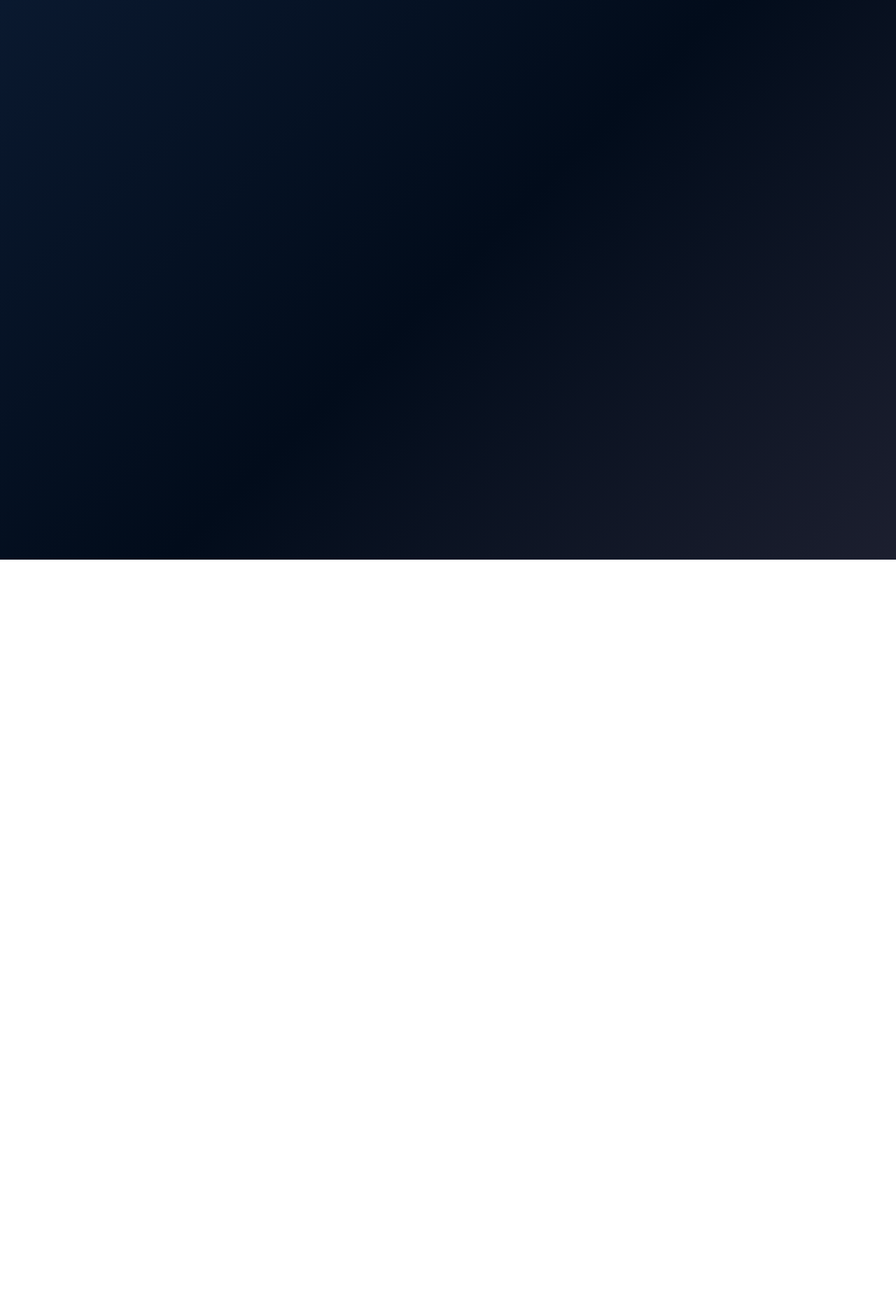
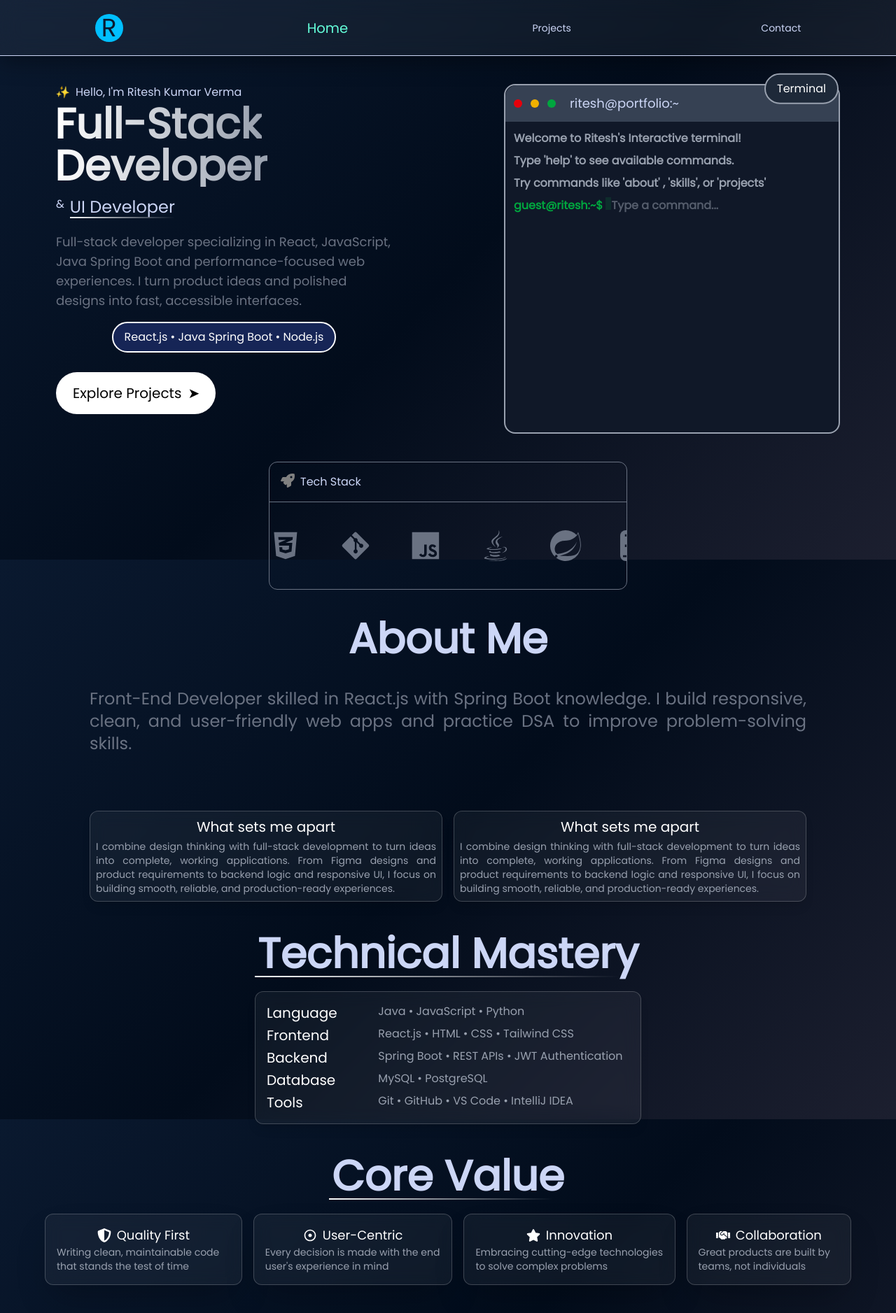
Before and after one commit to Ritesh-Kumar-Verma/myPortfolio, a React (Vite) app: page /#/ in a window 1280 px wide. Shown: the whole page at 70% size. Before the commit the page ends 800 px from the top, so only its background shows below. Built offline with nearby package versions, Linux system fonts and the light colour scheme.

Commit message:
added extra details about me

```diff
--- a/src/Components/Home.jsx
+++ b/src/Components/Home.jsx
@@ -34,11 +34,36 @@ import { motion } from "framer-motion";
 import IconSlider from "../IconSlider";
 import { FaRocket } from "react-icons/fa";
 import { useNavigate } from "react-router-dom";
-
+import { FaShieldAlt } from "react-icons/fa";
+import { MdAdjust } from "react-icons/md";
+import { FaStar,FaHandshake  } from "react-icons/fa";
 
 const Home = () => {
   const terminalRef = useRef(null);
-  const navigate = useNavigate()
+  const navigate = useNavigate();
+
+  const skills = {
+    Language: "Java • JavaScript • Python",
+    Frontend: "React.js • HTML • CSS • Tailwind CSS",
+    Backend: "Spring Boot • REST APIs • JWT Authentication",
+    Database: "MySQL • PostgreSQL",
+    Tools: "Git • GitHub • VS Code • IntelliJ IDEA",
+  };
+
+  const coreValue = {
+    "Quality First": "Writing clean, maintainable code that stands the test of time",
+    "User-Centric" : "Every decision is made with the end user's experience in mind",
+    "Innovation" : "Embracing cutting-edge technologies to solve complex problems",
+    "Collaboration" : "Great products are built by teams, not individuals"
+  }
+  const coreValueIcon = {
+    "Quality First" :       <FaShieldAlt size={20} color="white" />,
+    "User-Centric":<MdAdjust size={20} color="white"/>,
+    "Innovation" : <FaStar size={20} color="white" />,
+    "Collaboration" : <FaHandshake size={20} color="white" />
+
+
+  }
 
   const [terminalText, setTerminalText] = useState("");
 
@@ -112,12 +137,16 @@ const Home = () => {
   return (
     <div className="w-full flex flex-col items-center justify-center ">
 
+
       {/* Info + terminal */}
-      <div className="flex-1 grid grid-cols-1 lg:grid-cols-2 mt-10   justify-items-center  ">
+      <div className="flex-1 grid grid-cols-1 lg:grid-cols-2 mt-10   justify-items-center ">
         {/* Info div  */}
-        <div className="flex-1 flex flex-col items-center w-9/10 lg:w-full   ">
-          <div className="  flex gap-2 items-center flex-col  lg:w-3/4 max-sm:w-9/10 justify-center ">
-            {/* <motion.span
+        <div className="flex-1 flex flex-col items-center w-9/10 lg:w-full  ">
+          <div className="  flex gap-2 items-center flex-col  lg:w-3/4  justify-center ">
+
+            <div className=" w-full flex gap-2">
+
+              <motion.span
           animate={{ rotate: [0, -10, 10, -10, 10, 0] }}
           transition={{
             duration: 2,
@@ -127,10 +156,11 @@ const Home = () => {
           className="inline-block origin-center"
           >
             ✨
-            </motion.span> */}
-            <div className="w-full "> Hello, I'm Ritesh Kumar Verma</div>
+            </motion.span>
+            <div className="w-full text-md"> Hello, I'm Ritesh Kumar Verma</div>
+              </div>
 
-            <div className="w-full max-sm:text-2xl text-3xl lg:text-6xl">
+            <div className="w-full text-3xl lg:text-6xl">
               <motion.span
                 initial={{}}
                 animate={{ x: [0, -4, 0], y: [0, -10, 0] }}
@@ -159,16 +189,11 @@ const Home = () => {
                   initial={{ width: 0 }}
                   animate={{ width: "100%" }}
                   transition={{ duration: 0.6, ease: "easeOut" }}
-                  className="bg-white absolute left-0 bottom-0 h-[2px]"
-                  style={{
-                    background:
-                      "linear-gradient(to right, rgba(255,255,255,1), rgba(255,255,255,0))",
-                    transformOrigin: "left",
-                  }}
+                  className="absolute left-0 bottom-0 h-[2px] bg-gradient-to-r from-[#ffff]"
                 />
               </motion.div>
             </div>
-            <div className="text-lg max-sm:text-sm text-gray-500">
+            <div className=" mt-3 text-lg max-sm:text-sm text-gray-500">
               Full-stack developer specializing in React, JavaScript, Java
               Spring Boot and performance-focused web experiences. I turn
               product ideas and polished designs into fast, accessible
@@ -270,13 +295,114 @@ const Home = () => {
         </div>
       </div>
 
-      <div className=" lg:w-2/5 md:w-3/5 w-9/10 border rounded-xl border-gray-500 mb-5">
+      <div className=" lg:w-2/5 md:w-3/5 w-9/10 border rounded-xl border-gray-500">
         <div className="flex gap-2 p-4 border-b border-gray-500">
           <FaRocket size={20} color="gray" />
           Tech Stack
         </div>
         <IconSlider />
       </div>
+
+      {/* About me */}
+      <div className="mt-10 mb-10 flex flex-col w-4/5 max-md:w-4/5 sm:text-md items-center">
+        <h1 className="text-6xl font-extrabold ">About Me</h1>
+        <p className="mt-10 text-2xl text-gray-500 text-justify">
+          Front-End Developer skilled in React.js with Spring Boot knowledge. I
+          build responsive, clean, and user-friendly web apps and practice DSA
+          to improve problem-solving skills.
+        </p>
+      </div>
+
+      <div className="mt-10 mb-10 flex gap-4  max-md:flex-col w-4/5 max-sm:w-9/10 sm:text-md  ">
+        <div className=" p-2 flex flex-col items-center rounded-xl border border-white/20 bg-white/5 backdrop-blur-md shadow-lg hover:scale-104 transition-transform duration-300">
+          <p className="text-xl text-white mb-1">What sets me apart</p>
+          <p className="text-sm text-gray-400 text-justify">
+            I combine design thinking with full-stack development to turn ideas
+            into complete, working applications. From Figma designs and product
+            requirements to backend logic and responsive UI, I focus on building
+            smooth, reliable, and production-ready experiences.
+          </p>
+        </div>
+        <div className=" p-2 flex flex-col items-center rounded-xl border border-white/20 bg-white/5 backdrop-blur-md shadow-lg hover:scale-104 transition-transform duration-300 ">
+          <p className="text-xl text-white mb-1">What sets me apart</p>
+          <p className="text-sm text-gray-400 text-justify">
+            I combine design thinking with full-stack development to turn ideas
+            into complete, working applications. From Figma designs and product
+            requirements to backend logic and responsive UI, I focus on building
+            smooth, reliable, and production-ready experiences.
+          </p>
+        </div>
+      </div>
+
+      {/* Technical Mastery */}
+      <div className="flex flex-col items-center mb-10 max-sm:w-9/10 ">
+        <div className="text-6xl font-extrabold max-sm:text-2xl max-md:text-4xl relative w-fit p-1">
+          Technical Mastery
+          <motion.div
+            initial={{ width: 0 }}
+            animate={{ width: [0,"100%"] }}
+            transition={{ duration: 1.5, ease: "easeOut", repeat: Infinity }}
+            className=" absolute left-0 bottom-0 bg-gradient-to-r from-[#ffff] h-[2px] "
+          />
+        </div>
+        <div className="w-full grid grid-cols-[30%_70%] gap-1 mt-5 p-4 border border-white/20 bg-white/5 backdrop-blur-md rounded-xl shadow-lg hover:scale-104 transition-transform duration-300">
+          {Object.keys(skills).map((data, index) => {
+            return (
+             <>
+                <h1 className=" text-xl text-white max-sm:text-sm">
+                  {data}
+                </h1>
+                <p className=" text-md text-gray-400 max-sm:text-sm">
+                  {skills[data]}
+                </p>
+              </>
+            );
+          })}
+        </div>
+
+      </div>
+
+
+
+      <div className="flex flex-col justify-center w-9/10  items-center  ">
+        <div className="text-6xl font-extrabold max-sm:text-2xl max-md:text-4xl relative w-fit p-1">
+          Core Value
+          <motion.div
+            initial={{ width: 0 }}
+            animate={{ width: [0,"100%"] }}
+            transition={{ duration: 1.5, ease: "easeOut", repeat: Infinity }}
+            className=" absolute left-0 bottom-0 bg-gradient-to-r from-[#ffff] h-[2px] "
+          />
+        </div>
+
+        <div className="flex flex-col lg:flex-row gap-4 w-full  mt-5 mb-10 ">
+          {Object.keys(coreValue).map((data,index)=>(
+            <div className="border border-white/20 bg-white/5 rounded-xl shadow-2xl backdrop-blur-md p-4 flex flex-col items-center hover:scale-104 transition-transform duration-300 ">
+              <div className="flex items-center gap-2">
+              {coreValueIcon[data]}
+
+              <h1 className="text-lg text-white">{data}</h1>
+              </div>
+              <p className="text-gray-400 text-sm" >{coreValue[data]}</p>
+
+          </div>
+            ))}
+
+        </div>
+
+
+
+
+
+
+
+
+      </div>
+
+
+
+
+
     </div>
   );
 };
--- a/src/main.jsx
+++ b/src/main.jsx
@@ -2,10 +2,10 @@ import { StrictMode } from 'react'
 import { createRoot } from 'react-dom/client'
 import './index.css'
 import App from './App.jsx'
-import {HashRouter } from 'react-router-dom'
+import { HashRouter } from 'react-router-dom'
 
 createRoot(document.getElementById('root')).render(
-  <HashRouter basename='/myPortfolio'>
+  <HashRouter>
     <App />
   </HashRouter>
 
```
Also changed, not shown: 1 other file (tests, documents, lock files or other folders). Lines whose indentation alone changed are shown as unchanged.
